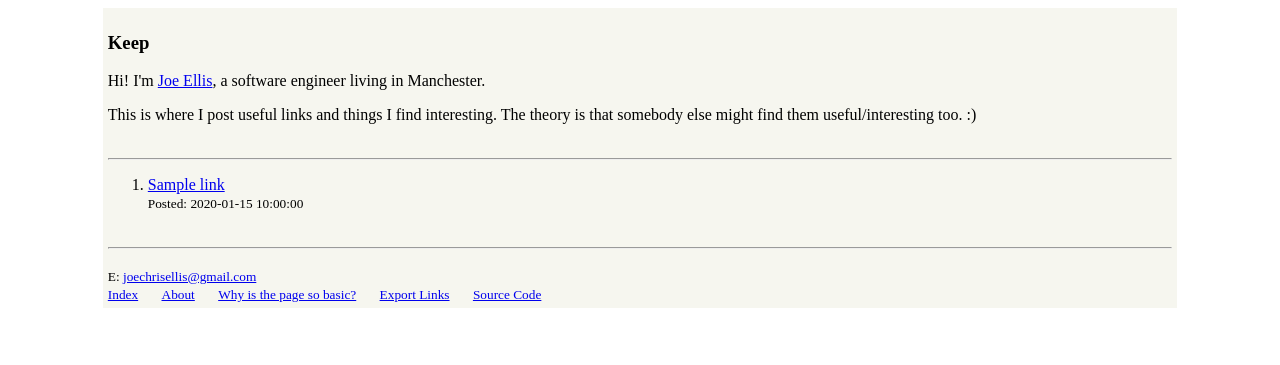
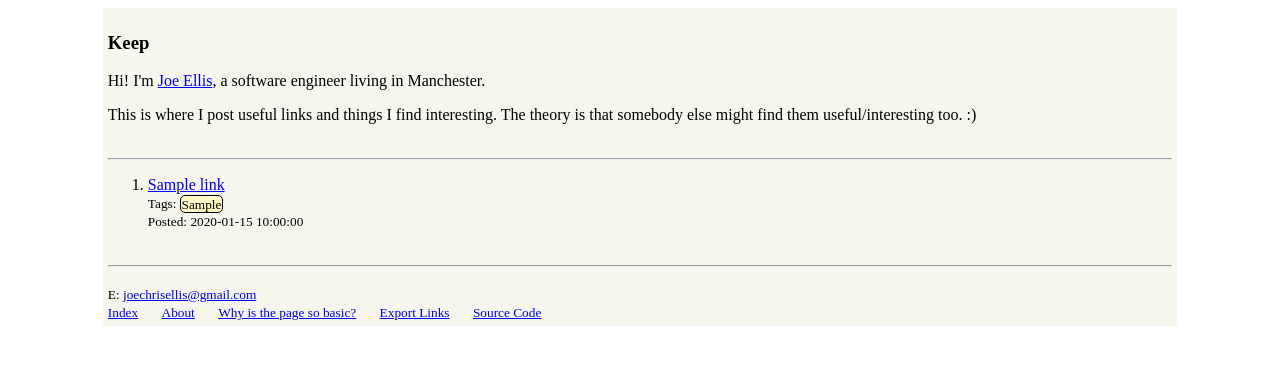
Before and after one commit to joechrisellis/keep, a Flask app: page / in a window 1280 px wide. Shown: the top 365 px of the page. Run offline with Flask 2, Linux system fonts and the light colour scheme; tables that the repository leaves empty hold one stand-in row (values such as "Sample post").

Commit message:
Show tags

```diff
--- a/context/app/static/styles/main.css
+++ b/context/app/static/styles/main.css
@@ -2,3 +2,10 @@
 .link {
   padding-bottom: 0.66em;
 }
+
+.tag {
+  background-color: #fff8c6;
+  border-radius: 5px;
+  border: 1px solid;
+  padding: 0.05em;
+}
--- a/context/app/templates/index.html
+++ b/context/app/templates/index.html
@@ -18,6 +18,15 @@
     {% endif  %}
     <br>
 
+    {% if link.get_tags() %}
+    <small>
+      Tags:
+      {% for tag in link.get_tags() %}
+      <span class="tag">{{ tag }}</span>
+      {% endfor %}
+    </small>
+    <br>
+    {% endif %}
     <small>Posted: {{ link.created_on }}</small>
   </li>
   {% endfor %}
```
